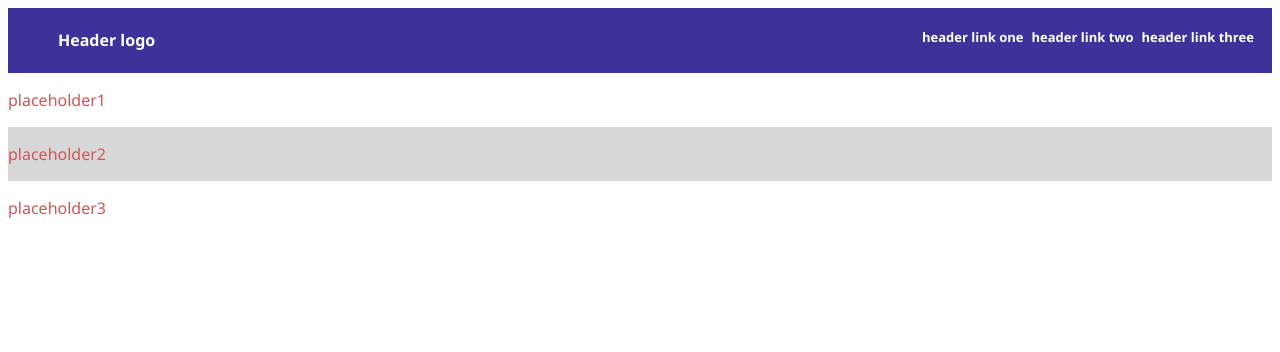
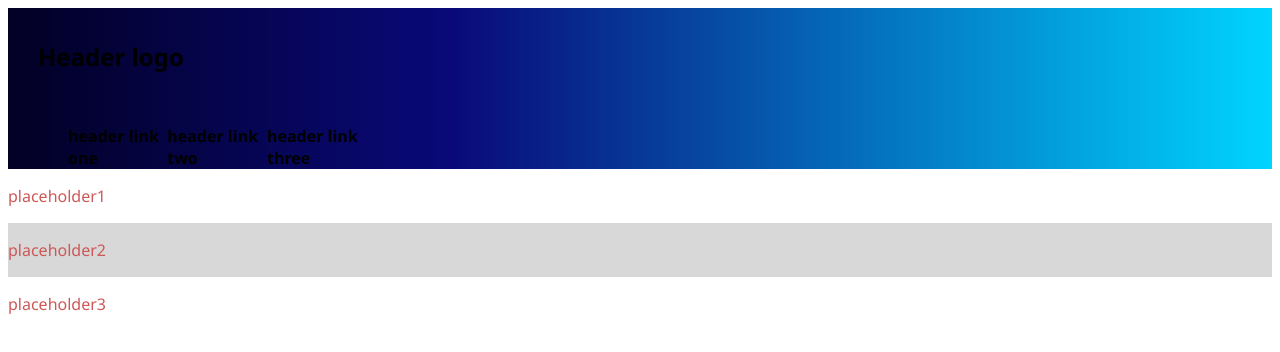
Before and after one commit to Pablo-CarB/landing, a plain HTML site: page index.html in a window 1280 px wide. Drawn offline with Linux system fonts and the light colour scheme.

Commit message:
added images folder and gradient

```diff
--- a/styles.css
+++ b/styles.css
@@ -4,22 +4,28 @@
 #block1{
     display: flex;
     font-weight:bold;
-    background-color: rgba(31, 20, 138, 0.87);
+    background: rgb(2,0,36);
+    background: linear-gradient(90deg, rgba(2,0,36,1) 0%, rgba(9,9,121,1) 35%, rgba(0,212,255,1) 100%);
     gap: 5 px;
     justify-content: space-between;
+    flex-direction: column;
+
 
 }
 
-#logo{
-    color: white;
-    padding-left: 50px;
-    white-space: nowrap;
+.block1top{
+    display: flex;
+    gap:50px;
+
+}
+#block1text{
 
 }
 
-.links{
+.bannertxt{
     color: white;
     font-size: small;
+    font-family: system-ui, -apple-system, BlinkMacSystemFont, 'Segoe UI', Roboto, Oxygen, Ubuntu, Cantarell, 'Open Sans', 'Helvetica Neue', sans-serif;
     white-space:nowrap;
 }
 
@@ -33,6 +39,11 @@
     width: 300px;
     gap: 8px;
     flex-wrap: nowrap;
+}
+
+#logo{
+    font-size:x-large;
+    padding-left: 30px;
 }
 
 #block2{
@@ -49,12 +60,13 @@
 #block4{
     display: inline-block;
     color: rgb(205, 88, 88);
+
 }
 
 #mainblock{
     display: flex;
-    gap: 0;
     flex-direction: column;
     border: 0px
 
+
 }
```
